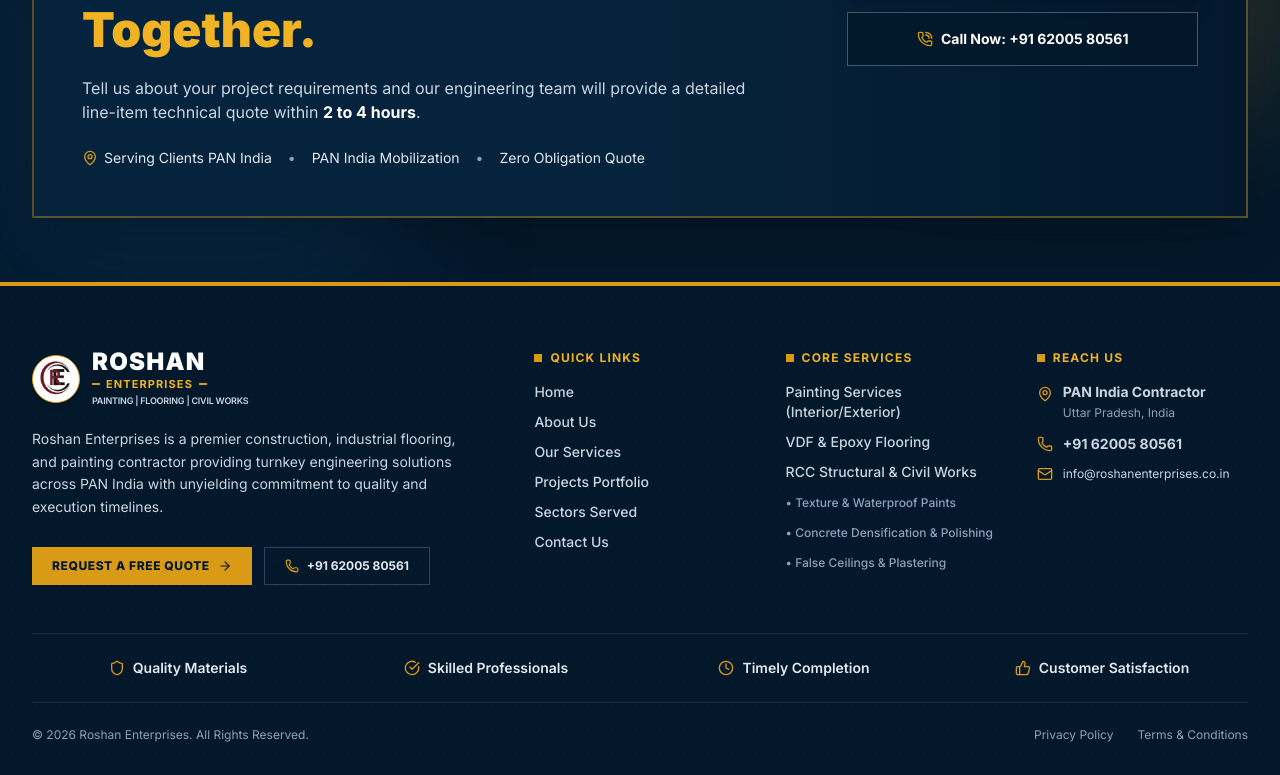
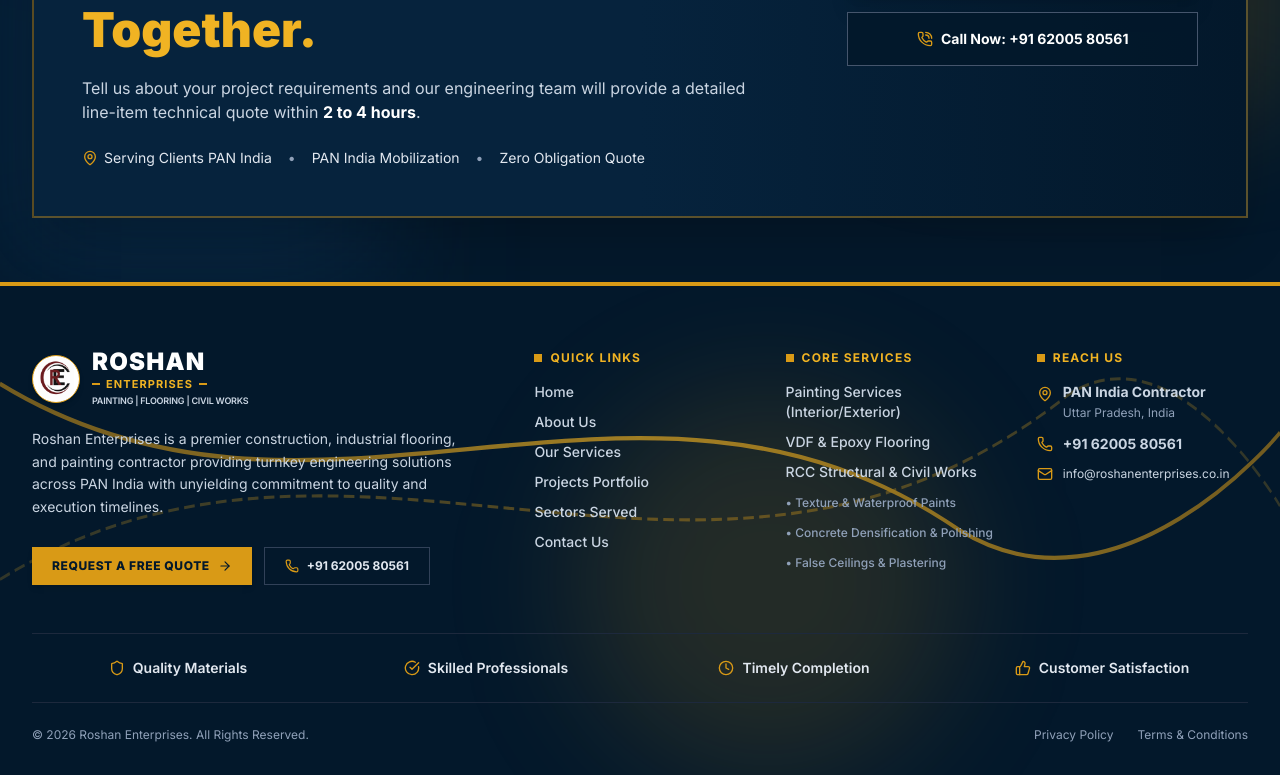
Before and after one commit to ivpankaj/roshan, a Next.js app: page / in a window 1280 px wide. Shown: the part 7598-8373 px from the top of the page. Built offline with nearby package versions, Linux system fonts and the light colour scheme.

Commit message:
Add golden wavy curved lines background to Footer section

```diff
--- a/src/components/Footer.tsx
+++ b/src/components/Footer.tsx
@@ -11,8 +11,49 @@
 export const Footer: React.FC<FooterProps> = ({ onOpenQuoteModal }) => {
   return (
     <footer className="bg-navy-dark text-white pt-16 pb-8 border-t-4 border-gold-primary relative overflow-hidden">
-      {/* Background Architectural Grid Pattern */}
-      <div className="absolute inset-0 pattern-grid-subtle opacity-30 pointer-events-none"></div>
+      {/* Golden Wavy Curved Lines Background */}
+      <div className="absolute inset-0 pointer-events-none overflow-hidden z-0">
+        <svg
+          className="absolute inset-0 w-full h-full object-cover opacity-65"
+          preserveAspectRatio="none"
+          viewBox="0 0 1440 400"
+          fill="none"
+          xmlns="http://www.w3.org/2000/svg"
+        >
+          <defs>
+            <linearGradient id="ft-gold-wave-1" x1="0%" y1="0%" x2="100%" y2="0%">
+              <stop offset="0%" stopColor="#D99A16" stopOpacity="0.8" />
+              <stop offset="50%" stopColor="#F0B323" stopOpacity="1" />
+              <stop offset="100%" stopColor="#D99A16" stopOpacity="0.8" />
+            </linearGradient>
+            <linearGradient id="ft-gold-wave-2" x1="0%" y1="0%" x2="100%" y2="0%">
+              <stop offset="0%" stopColor="#F0B323" stopOpacity="0.3" />
+              <stop offset="50%" stopColor="#D99A16" stopOpacity="0.6" />
+              <stop offset="100%" stopColor="#F0B323" stopOpacity="0.3" />
+            </linearGradient>
+          </defs>
+
+          {/* Primary Golden Wave Curve */}
+          <path
+            d="M0,80 C360,240 720,20 1080,200 C1260,280 1440,120 1440,120"
+            stroke="url(#ft-gold-wave-1)"
+            strokeWidth="3.5"
+            fill="none"
+          />
+
+          {/* Secondary Intersecting Wave Curve */}
+          <path
+            d="M0,240 C400,60 800,320 1200,90 C1320,30 1440,180 1440,180"
+            stroke="url(#ft-gold-wave-2)"
+            strokeWidth="2.5"
+            strokeDasharray="12 6"
+            fill="none"
+          />
+        </svg>
+
+        {/* Ambient Golden Glow Orb */}
+        <div className="absolute bottom-0 right-1/4 w-96 h-96 bg-gold-primary/15 blur-3xl rounded-full"></div>
+      </div>
 
       <div className="max-w-7xl mx-auto px-4 sm:px-8 relative z-10">
 
```
